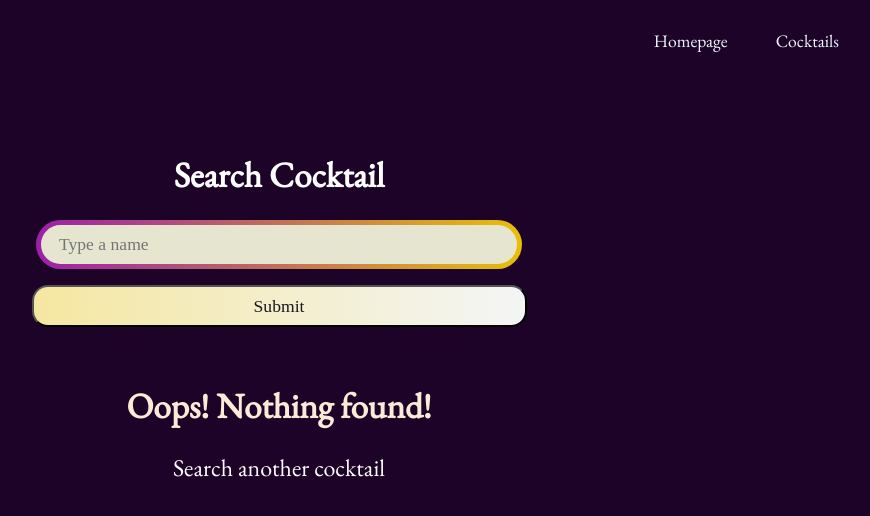
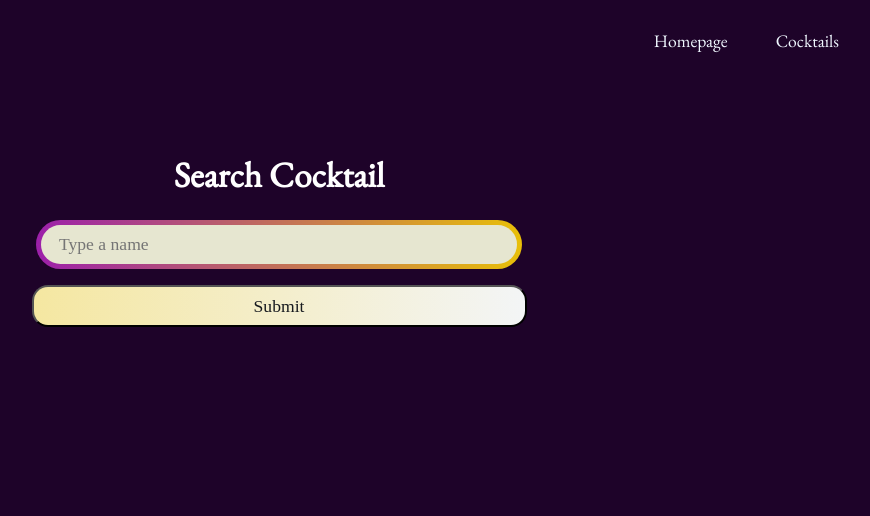
Before and after one commit to AvresCode/cocktail-app, a React (Create React App) app: page /cocktails in a window 1280 px wide. Shown: the top 516 px of the page, without its empty margins (361-1231 px from the left). Built offline with nearby package versions, Linux system fonts and the light colour scheme; a web font is replaced by a local one.

Commit message:
Modified cocktailName type and return

```diff
--- a/src/components/SearchByName.tsx
+++ b/src/components/SearchByName.tsx
@@ -46,7 +46,8 @@ export const SearchByName = (): JSX.Element => {
             <p>Search another cocktail</p>
           </div>
         ) : (
-          cocktailName.map((coc) => (
+          cocktailName &&
+          cocktailName?.map((coc) => (
             <CocktailCardSearch {...coc} key={coc.idDrink} />
           ))
         )}
--- a/src/hooks/useGetCocktailsByName.ts
+++ b/src/hooks/useGetCocktailsByName.ts
@@ -4,7 +4,9 @@ import { APICocktail, APIResponse } from "../types/APItype";
 
 export const useGetCocktailsByName = () => {
   const [loading, setLoading] = useState<boolean>(false);
-  const [cocktailName, setCocktailName] = useState<APICocktail[] | null>(null);
+  const [cocktailName, setCocktailName] = useState<
+    APICocktail[] | null | undefined
+  >(undefined);
   const [error, setError] = useState<string | null>(null);
 
   const getCocktailsByName = async (name: string) => {
```
